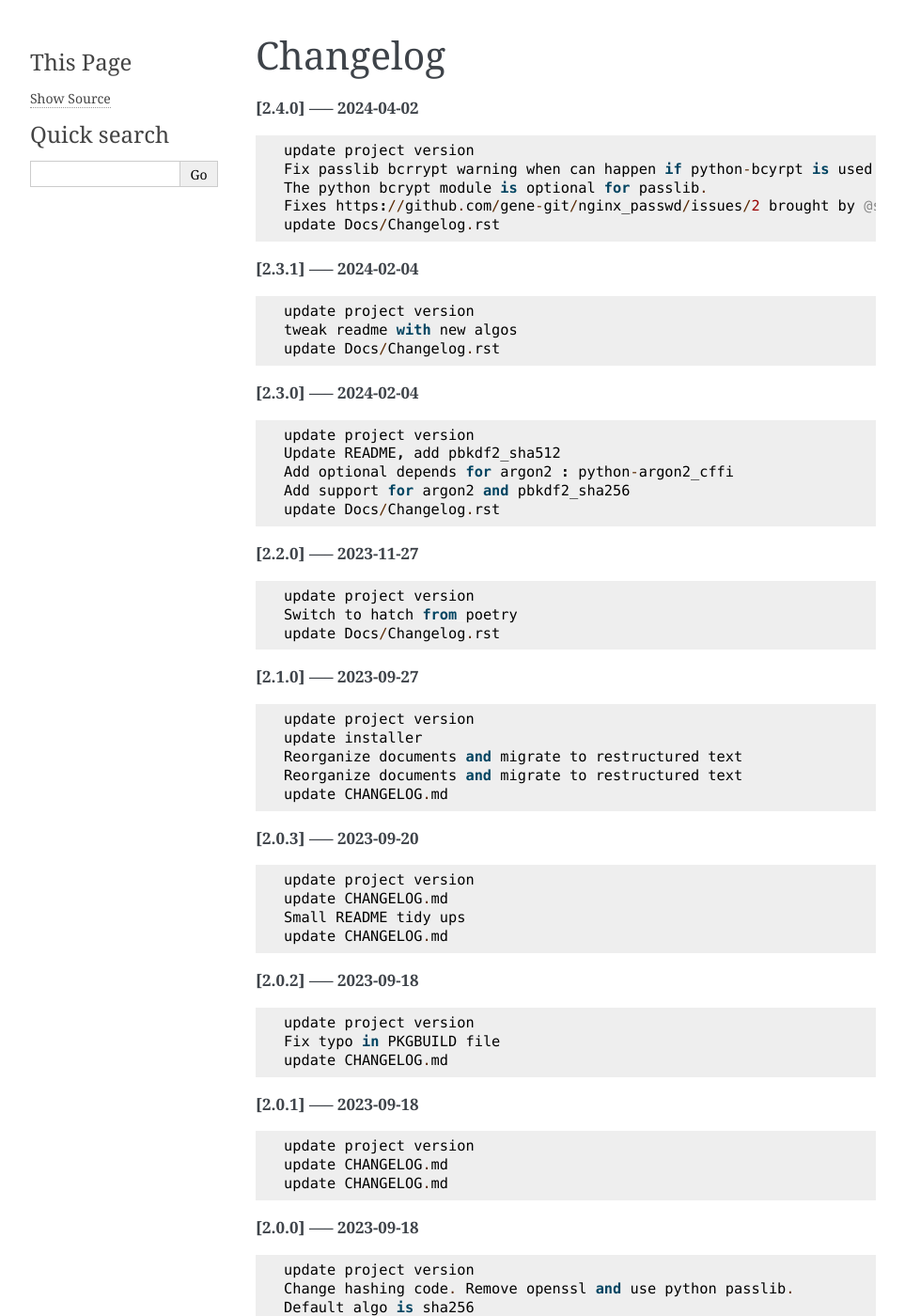
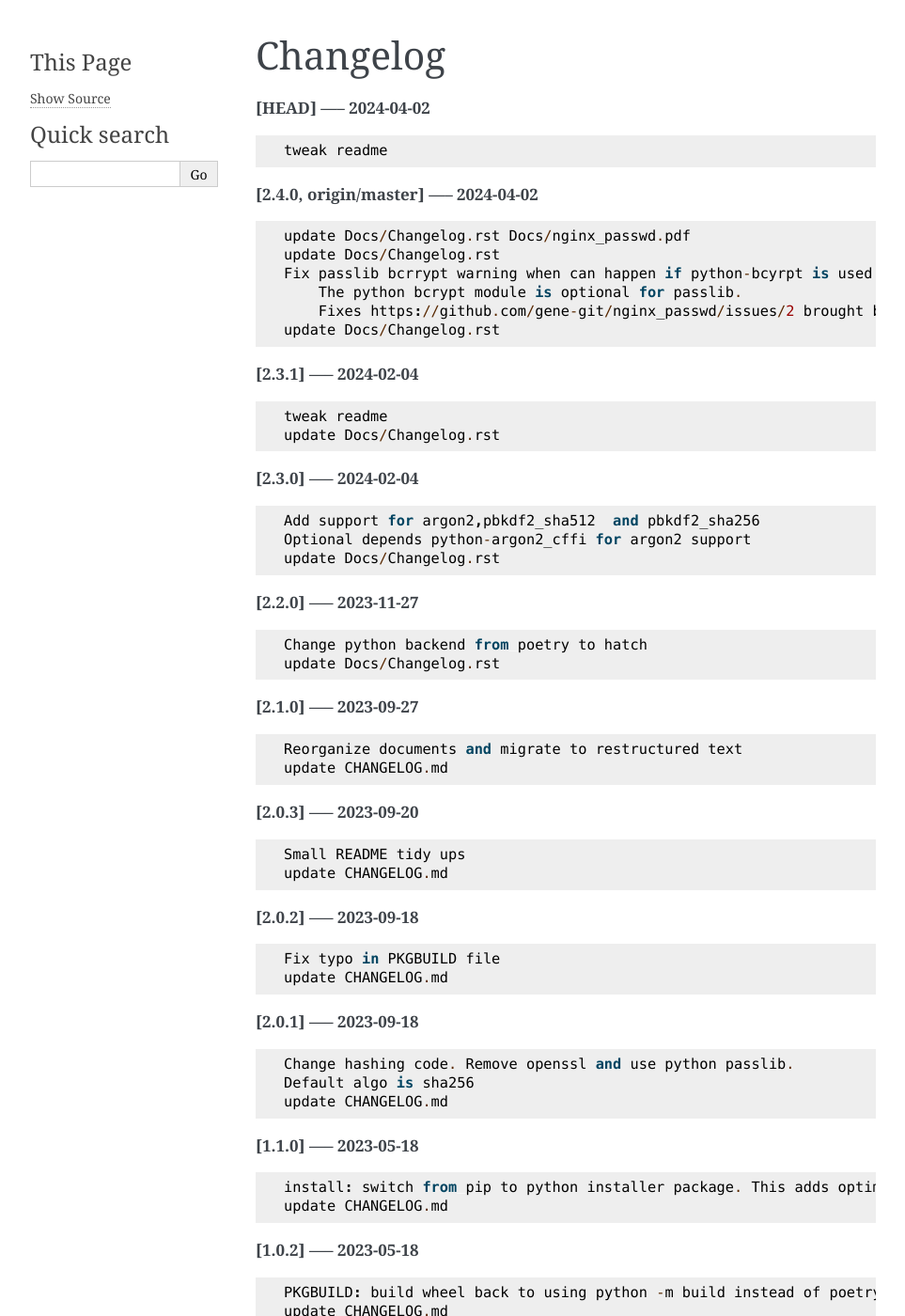
Before and after one commit to gene-git/nginx_passwd, a Sphinx documentation site: the page built from Docs/Changelog.rst, in a window 1280 px wide and 1400 px high. Shown: the whole window at 94% size, without its empty margins (148-1111 px from the left). Built offline with Sphinx 7.4.7, drawn with Linux system fonts in a browser that asks for light colours; pages that are not in the unit, such as notebooks, are missing from menus; some of the changed text lies outside the part shown.

Commit message:
update Docs/Changelog.rst Docs/nginx_passwd.pdf

```diff
--- a/Docs/Changelog.rst
+++ b/Docs/Changelog.rst
@@ -1,72 +1,60 @@
 Changelog
 =========
 
-**[2.4.0] ----- 2024-04-02** ::
+**[HEAD] ----- 2024-04-02** ::
 
-	    update project version
+	    tweak readme
+
+
+**[2.4.0, origin/master] ----- 2024-04-02** ::
+
+	    update Docs/Changelog.rst Docs/nginx_passwd.pdf
+	    update Docs/Changelog.rst
 	    Fix passlib bcrrypt warning when can happen if python-bcyrpt is used.
-	    The python bcrypt module is optional for passlib.
-	    Fixes https://github.com/gene-git/nginx_passwd/issues/2 brought by @solsticedhiver
+	        The python bcrypt module is optional for passlib.
+	        Fixes https://github.com/gene-git/nginx_passwd/issues/2 brought by @solsticedhiver
 	    update Docs/Changelog.rst
 
 
 **[2.3.1] ----- 2024-02-04** ::
 
-	    update project version
-	    tweak readme with new algos
+	    tweak readme
 	    update Docs/Changelog.rst
 
 
 **[2.3.0] ----- 2024-02-04** ::
 
-	    update project version
-	    Update README, add pbkdf2_sha512
-	    Add optional depends for argon2 : python-argon2_cffi
-	    Add support for argon2 and pbkdf2_sha256
+	    Add support for argon2,pbkdf2_sha512  and pbkdf2_sha256
+	    Optional depends python-argon2_cffi for argon2 support
 	    update Docs/Changelog.rst
 
 
 **[2.2.0] ----- 2023-11-27** ::
 
-	    update project version
-	    Switch to hatch from poetry
+	    Change python backend from poetry to hatch
 	    update Docs/Changelog.rst
 
 
 **[2.1.0] ----- 2023-09-27** ::
 
-	    update project version
-	    update installer
-	    Reorganize documents and migrate to restructured text
 	    Reorganize documents and migrate to restructured text
 	    update CHANGELOG.md
 
 
 **[2.0.3] ----- 2023-09-20** ::
 
-	    update project version
-	    update CHANGELOG.md
 	    Small README tidy ups
 	    update CHANGELOG.md
 
 
 **[2.0.2] ----- 2023-09-18** ::
 
-	    update project version
 	    Fix typo in PKGBUILD file
 	    update CHANGELOG.md
 
 
 **[2.0.1] ----- 2023-09-18** ::
 
-	    update project version
-	    update CHANGELOG.md
-	    update CHANGELOG.md
-
-
-**[2.0.0] ----- 2023-09-18** ::
-
-	    update project version
 	    Change hashing code. Remove openssl and use python passlib.
 	    Default algo is sha256
 	    update CHANGELOG.md
@@ -74,43 +62,31 @@ Changelog
 
 **[1.1.0] ----- 2023-05-18** ::
 
-	    update project version
 	    install: switch from pip to python installer package. This adds optimized bytecode
 	    update CHANGELOG.md
 
 
 **[1.0.2] ----- 2023-05-18** ::
 
-	    update project version
 	    PKGBUILD: build wheel back to using python -m build instead of poetry
 	    update CHANGELOG.md
 
 
 **[1.0.1] ----- 2023-05-17** ::
 
-	    update project version
 	    Simplify Arch PKGBUILD and more closely follow arch guidelines
 	    small readme chg
-	    type
+	    typo
 	    tweak readme
 	    update CHANGELOG.md
 
 
 **[1.0.0] ----- 2023-04-17** ::
 
-	    update project version
 	    Add --verify to check password
-	    typo in PKGBUILD
 	    update CHANGELOG.md
 
 
 **[0.9.0] ----- 2023-04-17** ::
 
-	    update project version
-	    Add verify
-	    Fix -p to actually work
-
-
-**[0.1.0] ----- 2023-04-17** ::
-
-	    initial commit
+	    Initial Commit
```
Also changed, not shown: 1 other file.
